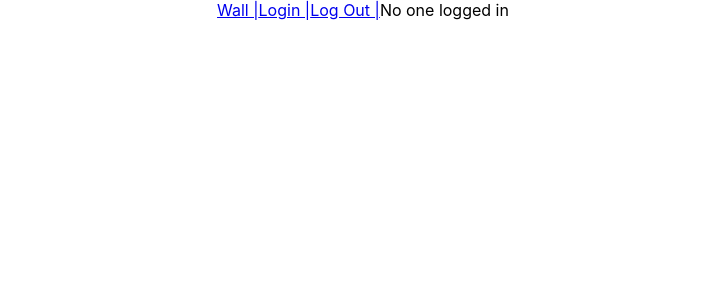
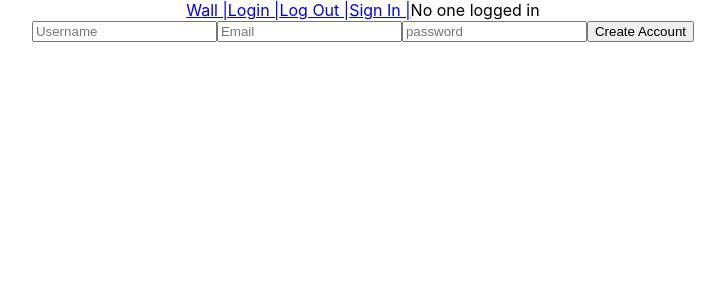
Before and after one commit to etellezp/wall-app-client, a React (Create React App) app: page /register in a window 1280 px wide. Shown: the top 300 px of the page, without its empty margins (277-1002 px from the left). Built offline with nearby package versions, Linux system fonts and the light colour scheme; no server answers.

Commit message:
Fix bugs

```diff
--- a/src/App.js
+++ b/src/App.js
@@ -3,6 +3,7 @@ import Wall from './Wall'
 import Login from './Login'
 import Logout from './Logout'
 import MessageForm from './MessageForm'
+import RegistrationForm from './RegistrationForm'
 import './App.css'
 import { Switch, Route, NavLink, withRouter } from 'react-router-dom'
 
@@ -17,6 +18,11 @@ class App extends React.Component {
       },
       messageForm: {
         content: ""
+      },
+      registrationForm: {
+        username: "",
+        email: "",
+        password: ""
       }
     }
   }
@@ -95,6 +101,53 @@ class App extends React.Component {
       .catch(console.log)
   }
 
+  handleRegistrationChange = (event) => {
+    const {name, value} = event.target
+    this.setState({
+      registrationForm: {
+        ...this.state.registrationForm,
+        [name]: value
+      }
+    })
+  }
+
+  handleRegistrationSubmit = (event) => {
+    event.preventDefault()
+
+    const registrationData = this.state.registrationForm
+
+    let data = {
+      method: 'POST',
+      credentials: "include",
+      headers: {
+        "Content-Type": "application/json"
+      },
+      body: JSON.stringify({
+        user: registrationData
+      })
+    }
+
+    fetch("http://localhost:3001/api/v1/signup", data)
+      .then(response => response.json())
+      .then(response => {
+        if (response.error){
+          alert(response.error)
+        } else {
+          this.setState({
+            currentUser: response.user,
+            registrationForm: {
+              username: "",
+              email: "",
+              password: ""
+            }
+          })
+          this.props.history.push("/")
+          this.fetchCurrentUser()
+        }
+      })
+      .catch(console.log)
+  }
+
   logout = (event) => {
     event.preventDefault()
 
@@ -157,6 +210,7 @@ class App extends React.Component {
           this.props.history.push("/")
         }
       })
+      .catch(console.log)
   }
 
   render() {
@@ -167,6 +221,7 @@ class App extends React.Component {
           <NavLink exact to="/">Wall |</NavLink>
           <NavLink exact to="/login">Login |</NavLink>
           <NavLink exact to="/logout">Log Out |</NavLink>
+          <NavLink exact to="/register">Sign In |</NavLink>
           {this.state.currentUser ? this.state.currentUser.data.attributes.username : "No one logged in"}
         </div>
         <Switch>
@@ -190,6 +245,16 @@ class App extends React.Component {
             />}
           />
           <Route
+            exact path="/register"
+            render={(props) => <RegistrationForm {...props}
+            handleRegistrationChange={this.handleRegistrationChange}
+            handleRegistrationSubmit={this.handleRegistrationSubmit}
+            username={this.state.registrationForm.username}
+            email={this.state.registrationForm.email}
+            password={this.state.registrationForm.password}
+            />}
+          />
+          <Route
             exact path="/logout"
             render={(props) => <Logout {...props}
             logout={this.logout}
--- /dev/null
+++ b/src/RegistrationForm.js
@@ -0,0 +1,35 @@
+import React from 'react'
+
+const RegistrationForm = ({ username, email, password, handleRegistrationChange, handleRegistrationSubmit }) => {
+
+  return (
+    <div>
+      <form onSubmit={handleRegistrationSubmit}>
+        <input
+          value={username}
+          name="username"
+          placeholder="Username"
+          type="text"
+          onChange={handleRegistrationChange}
+        />
+        <input
+          value={email}
+          name="email"
+          placeholder="Email"
+          type="text"
+          onChange={handleRegistrationChange}
+        />
+        <input
+          value={password}
+          name="password"
+          placeholder="password"
+          type="password"
+          onChange={handleRegistrationChange}
+        />
+        <button type="submit">Create Account</button>
+      </form>
+    </div>
+  )
+}
+
+export default RegistrationForm
```
